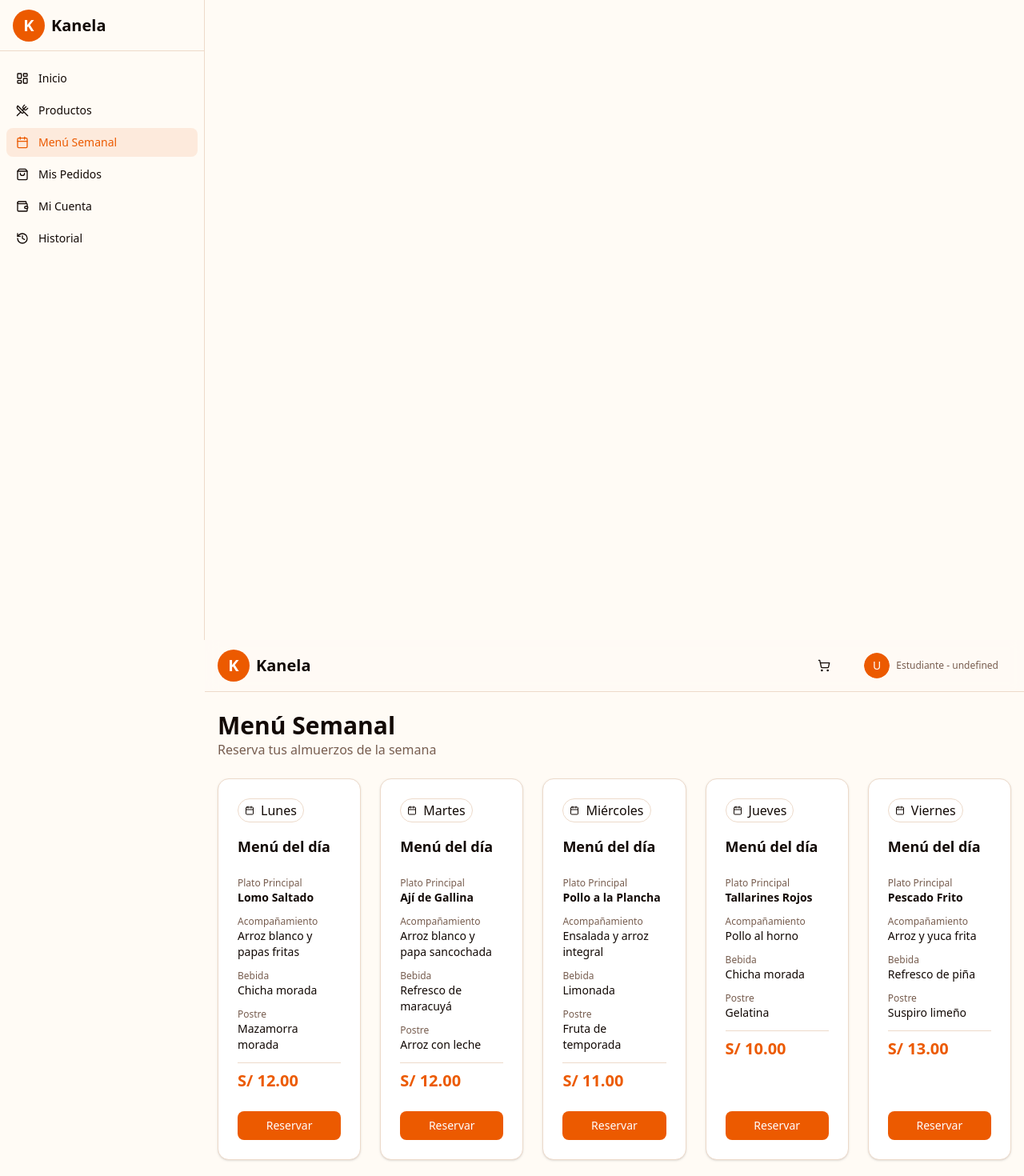
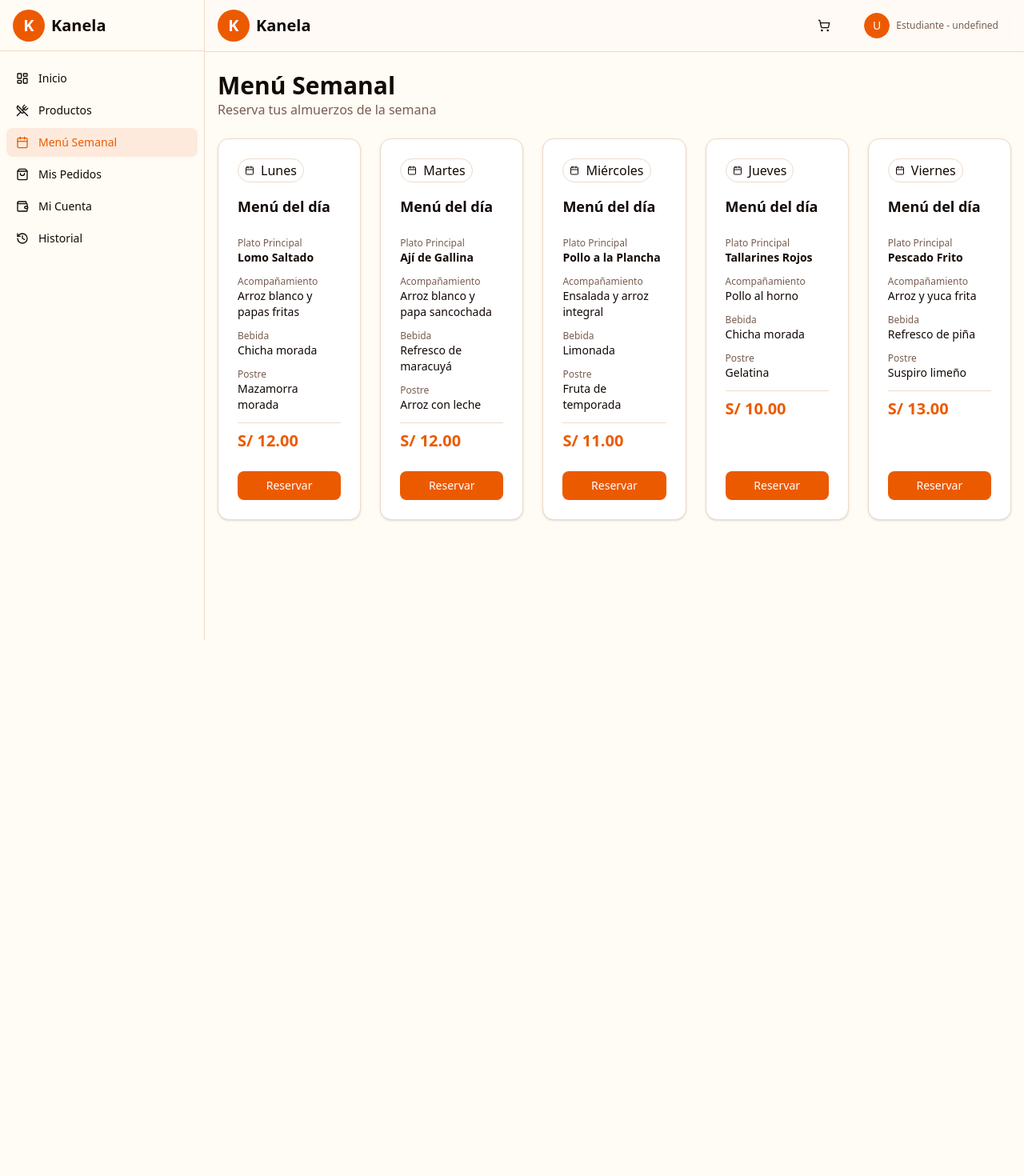
Before and after one commit to StylezZz/kanela-sw, a Next.js app: page /menu in a window 1280 px wide. Shown: the top 1470 px of the page at 80% size. After the commit the page ends 800 px from the top, so only its background shows below. Built offline with nearby package versions, Linux system fonts and the light colour scheme.

Commit message:
fix: position

```diff
--- a/components/layout/DashboardLayout.tsx
+++ b/components/layout/DashboardLayout.tsx
@@ -16,13 +16,15 @@ export function DashboardLayout({
   const [sidebarOpen, setSidebarOpen] = useState(false);
 
   return (
-    <div className="min-h-screen bg-background">
-      <Sidebar open={sidebarOpen} onClose={() => setSidebarOpen(false)} />
-      <div className="md:pl-64">
-        <Navbar
-          onMenuClick={() => setSidebarOpen(true)}
-          showCart={showCart}
-        />
+    <div className="min-h-screen bg-background md:flex">
+      {/* Sidebar de escritorio */}
+      <aside className="hidden md:block md:w-64">
+        <Sidebar open={sidebarOpen} onClose={() => setSidebarOpen(false)} />
+      </aside>
+
+      {/* Contenedor principal */}
+      <div className="flex-1">
+        <Navbar onMenuClick={() => setSidebarOpen(true)} showCart={showCart} />
         <main className="container py-6 px-4">{children}</main>
       </div>
     </div>
```
